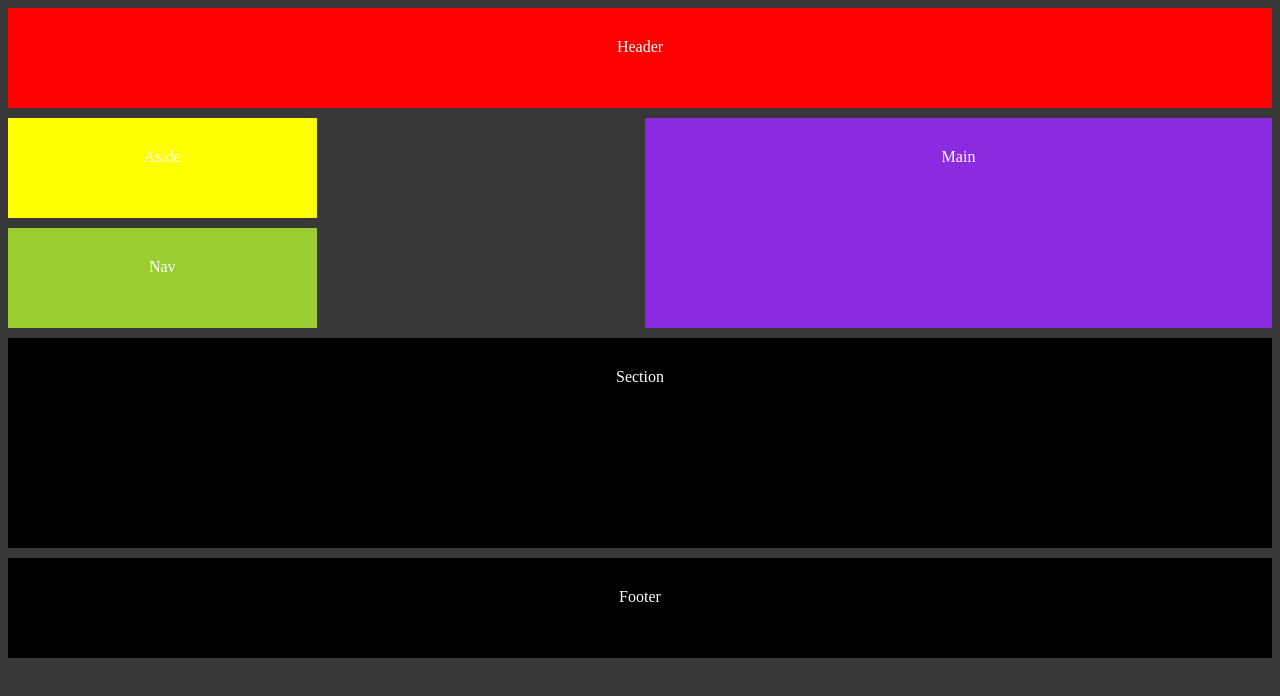
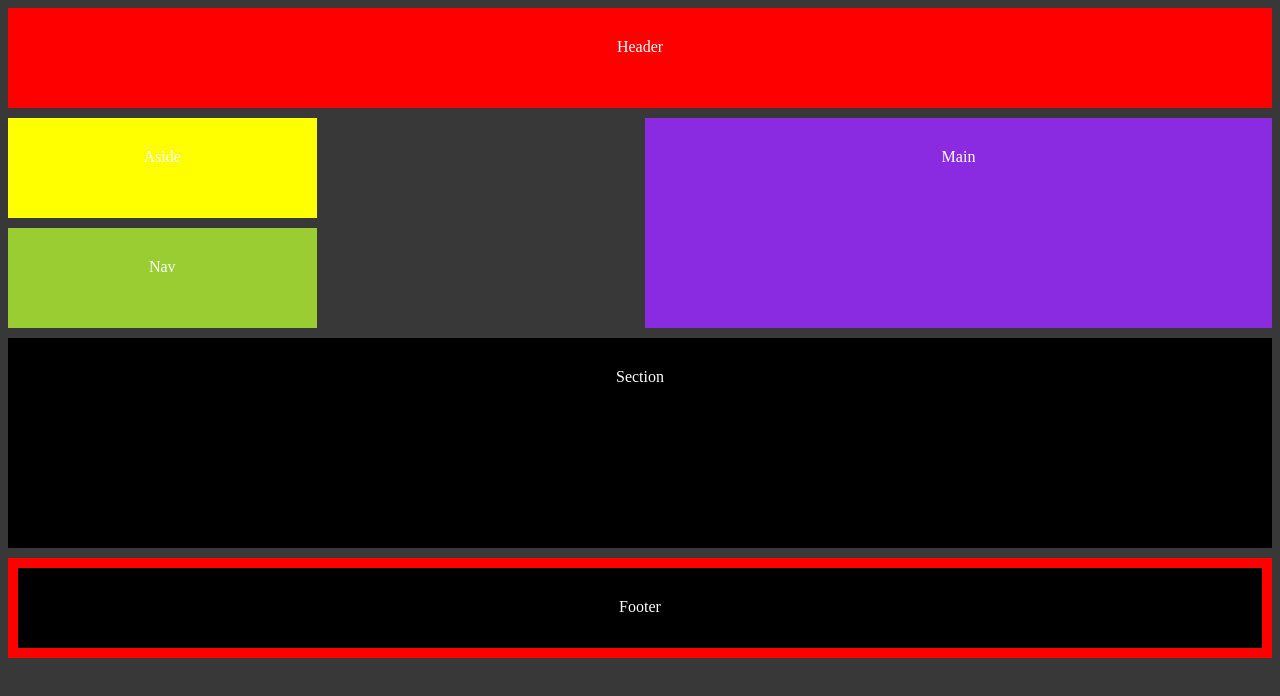
Before and after one commit to GERSANiZUIZ/repo-vacio, a plain HTML site: page index.html in a window 1280 px wide. Drawn offline with Linux system fonts and the light colour scheme.

Commit message:
border red solid

```diff
--- a/index.html
+++ b/index.html
@@ -56,6 +56,7 @@
         footer {
             grid-area: footer;
             background-color: black;
+            border: solid 10px red;
         }
     </style>
 </head>
```
